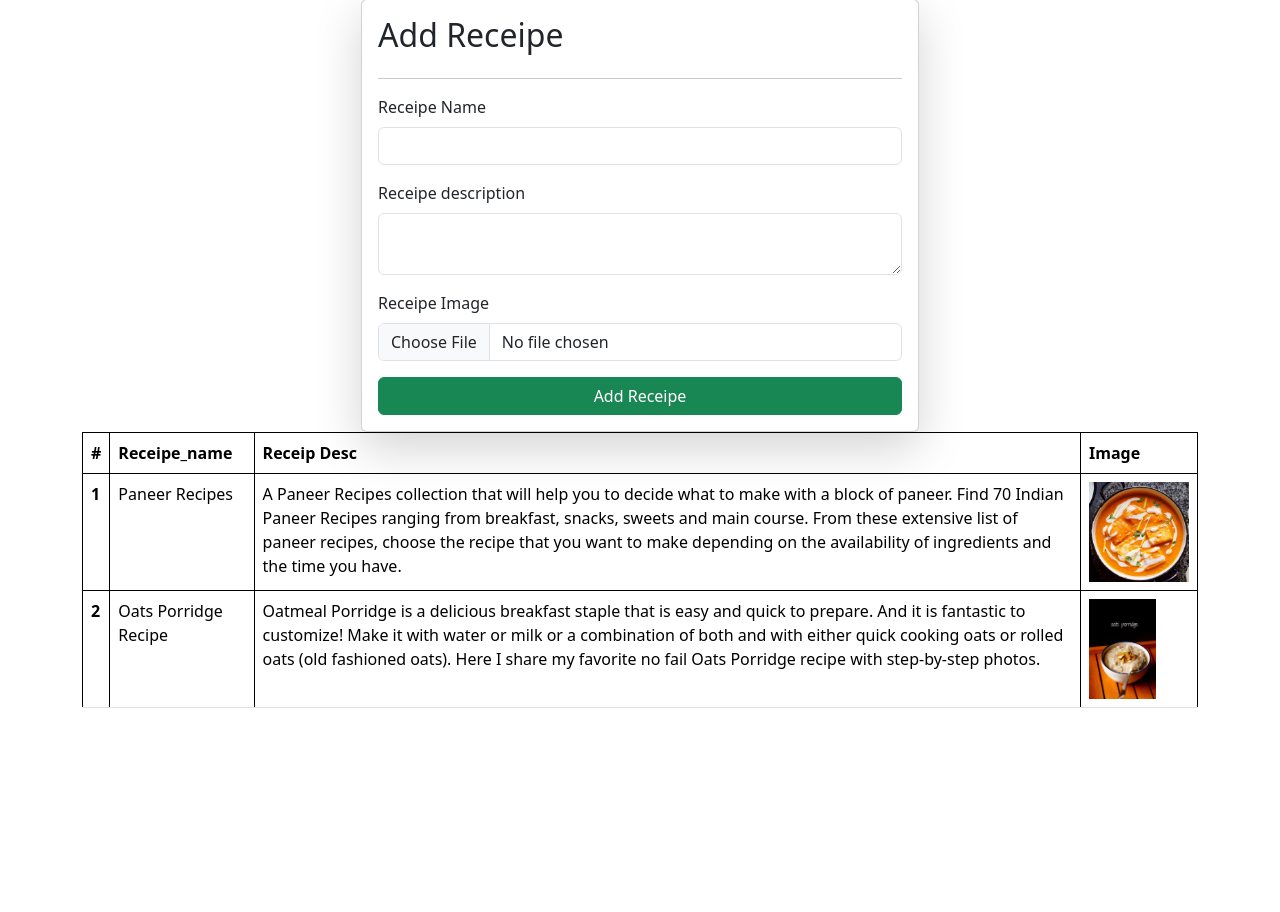
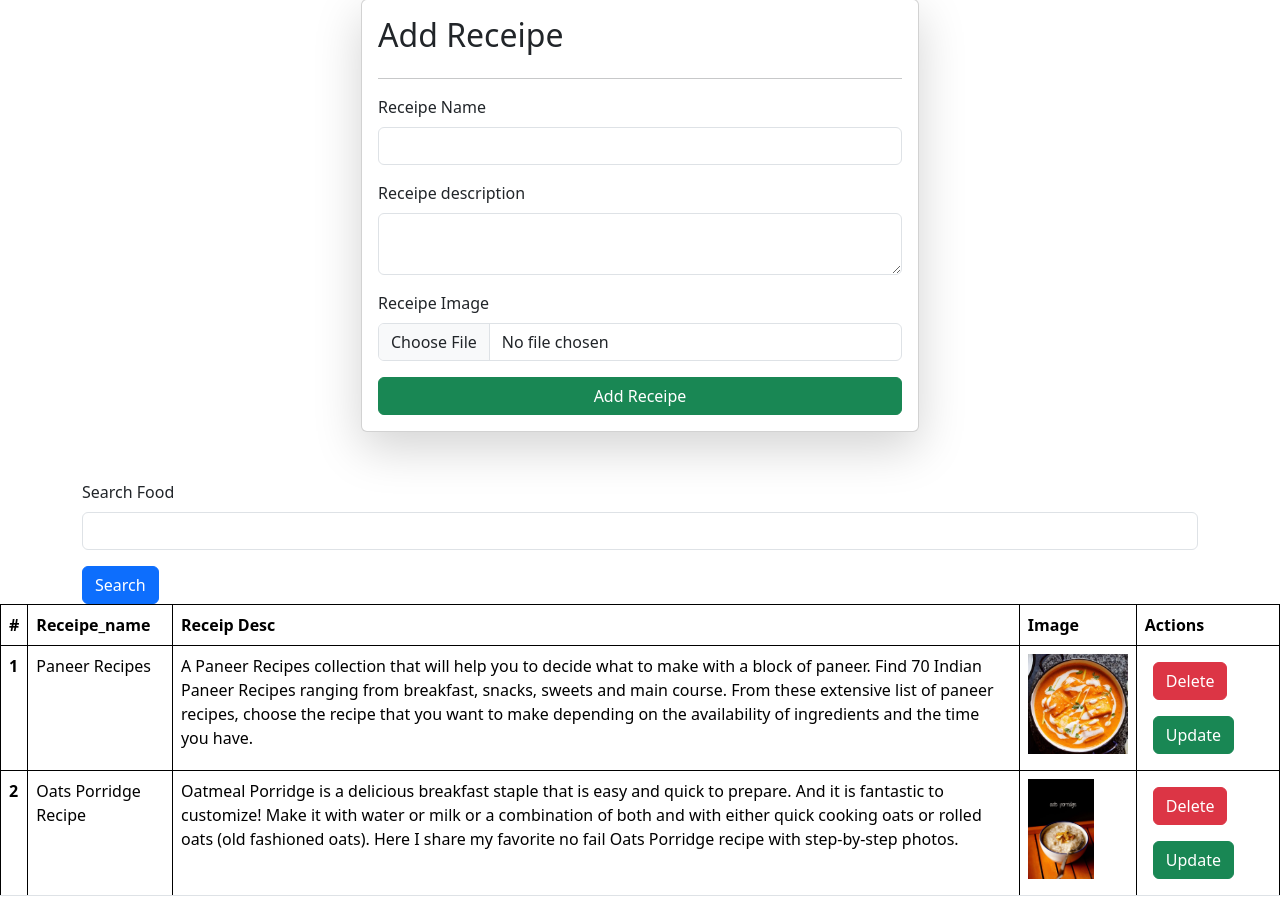
Before and after one commit to skp2023/django_project, a Django app: page /receipes/ in a window 1280 px wide. Shown: the part 97-1009 px from the top of the page. Before the commit the page ends 805 px from the top, so only its background shows below. Run offline with Django 4.2, Linux system fonts and the light colour scheme; data comes from the database, SQL or seed files in the repository; both versions use the stored data as it was after the commit.

Commit message:
update button in receipe

```diff
--- a/core/urls.py
+++ b/core/urls.py
@@ -25,6 +25,8 @@ from django.conf.urls.static import static
 urlpatterns = [
     path('', home , name="home"),
     path('receipes/' , receipes , name="receipes"),
+    path('delete-receipe/<id>/' , delete_receipe , name="delete_receipe"),
+    path('update-receipe/<id>/' , update_receipe , name="update_receipe"),
     path('contact/', contact , name="contact"),
     path('about/', about , name="about"),
 
--- a/vege/templates/receipes.html
+++ b/vege/templates/receipes.html
@@ -23,6 +23,16 @@
         <button type="submit" class="btn btn-success">Add Receipe</button>
       </form>
 
+      <div class="mt-5">
+        </div class="mx-auto col-6 ml-auto">
+          <div class="mb-3">
+            <label for="exampleInputEmail1" class="form-label">Search Food</label>
+            <input name="receipe_name" value="{{receipe.receipe_name}}" type="text" class="form-control" >
+          </div>
+          <button type="submit" class="btn btn-primary">Search</button>
+          </div>
+      </div>
+
       <table class="table">
         <thead>
           <tr>
@@ -30,8 +40,11 @@
             <th scope="col">Receipe_name</th>
             <th scope="col">Receip Desc</th>
             <th scope="col">Image</th>
+            <th scope="col">Actions</th>
           </tr>
         </thead>
+
+
         <tbody>
         {% for receipe in receipes %}
           <tr>
@@ -39,10 +52,12 @@
             <td>{{receipe.receipe_name}}</td>
             <td>{{receipe.receipe_description}}</td>
             <td>
-              <img src="/media/{{receipe.receipe_image}}" style="height:  100px">
-            </td>
-          </tr>
-          <tr>
+              <img src="/media/{{receipe.receipe_image}}" style="height:  100px"> </td>
+              <td>
+                <a href="/delete-receipe/{{receipe.id}}/" class="btn btn-danger m-2">Delete</a>
+                <a href="/update-receipe/{{receipe.id}}/" class="btn btn-success m-2">Update</a>
+                </td>
+            <tr>
         {% endfor %}
         </tbody>
       </table>
--- a/vege/views.py
+++ b/vege/views.py
@@ -1,6 +1,6 @@
 from django.shortcuts import render , redirect
 from .models import *
-
+from django.http import HttpResponse
 # Create your views here.
 
 def receipes(request):
@@ -21,3 +21,33 @@ def receipes(request):
     queryset = Receipe.objects.all()
     context = {'receipes': queryset}
     return render(request , 'receipes.html', context)
+
+def update_receipe(request, id):
+
+    if request.method == "POST":
+        data = request.POST
+
+        receipe_image = request.FILES.get('receipe_image')
+        receipe_name = data.get('receipe_name')
+        receipe_description = data.get('receipe_description')
+
+        queryset = Receipe.objects.get(id = id)
+        queryset.receipe_name = receipe_name
+        queryset.receipe_description = receipe_description
+
+        if receipe_image:
+            queryset.receipe_image = receipe_image
+
+        queryset.save()
+        return redirect('/receipes/')
+
+    queryset = Receipe.objects.get(id = id)
+    context = {'receipe': queryset}
+    return render(request , 'update_receipes.html', context)
+
+
+def delete_receipe(request, id):
+
+    queryset = Receipe.objects.get(id = id)
+    queryset.delete()
+    return redirect('/receipes/')
```
Also changed, not shown: vege/templates/update_receipes.html (added, +29 -0 lines), db.sqlite3.
